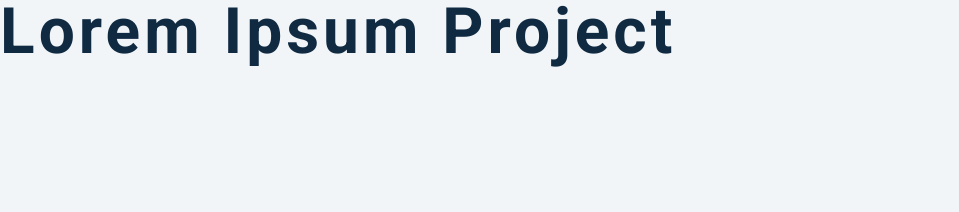
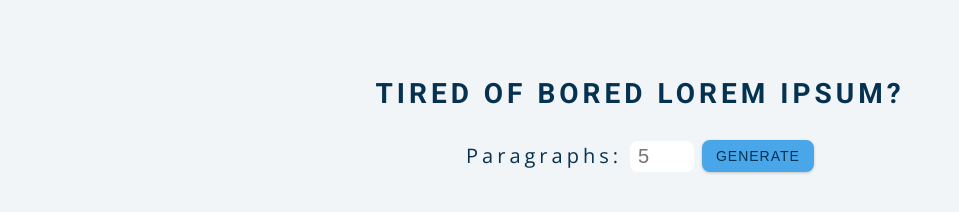
Before and after one commit to yfarhod/js-train-lorem, a plain HTML site: page index.html in a window 1280 px wide. Shown: the whole page, without its empty margins (0-959 px from the left). Drawn offline with nearby package versions, Linux system fonts and the light colour scheme.

Commit message:
html updated

```diff
--- a/index.html
+++ b/index.html
@@ -9,7 +9,15 @@
     <link rel="stylesheet" href="styles.css" />
   </head>
   <body>
-    <h1>lorem ipsum project</h1>
+    <section class="section-center">
+      <h3>tired of bored lorem ipsum?</h3>
+      <form class="lorem-form">
+        <label for="amount">paragraphs:</label>
+        <input type="number" name="amount" id="amount" placeholder="5" />
+        <button type="submit" class="btn">generate</button>
+      </form>
+      <article class="lorem-text"></article>
+    </section>
     <!-- javascript -->
     <script src="app.js"></script>
   </body>
```
